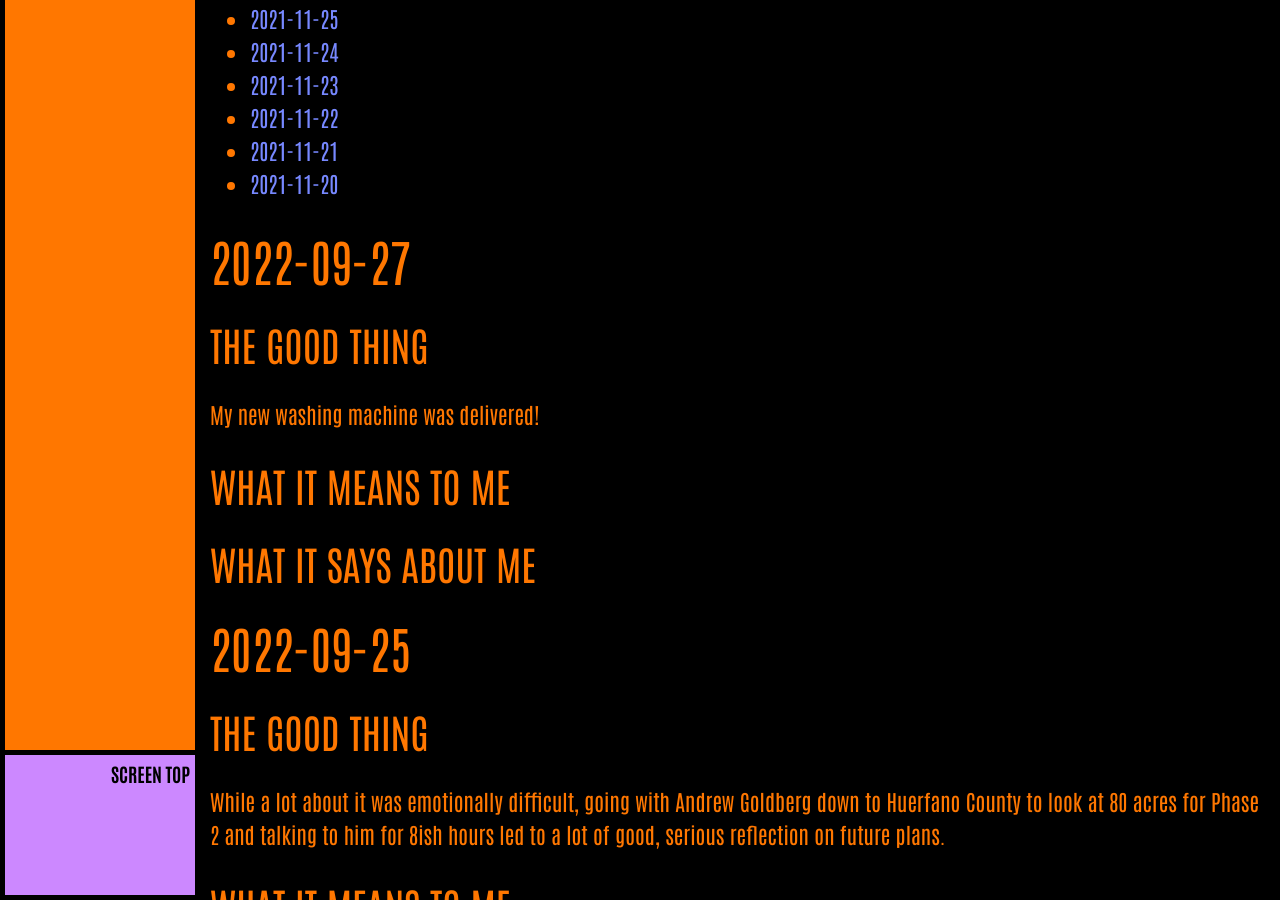
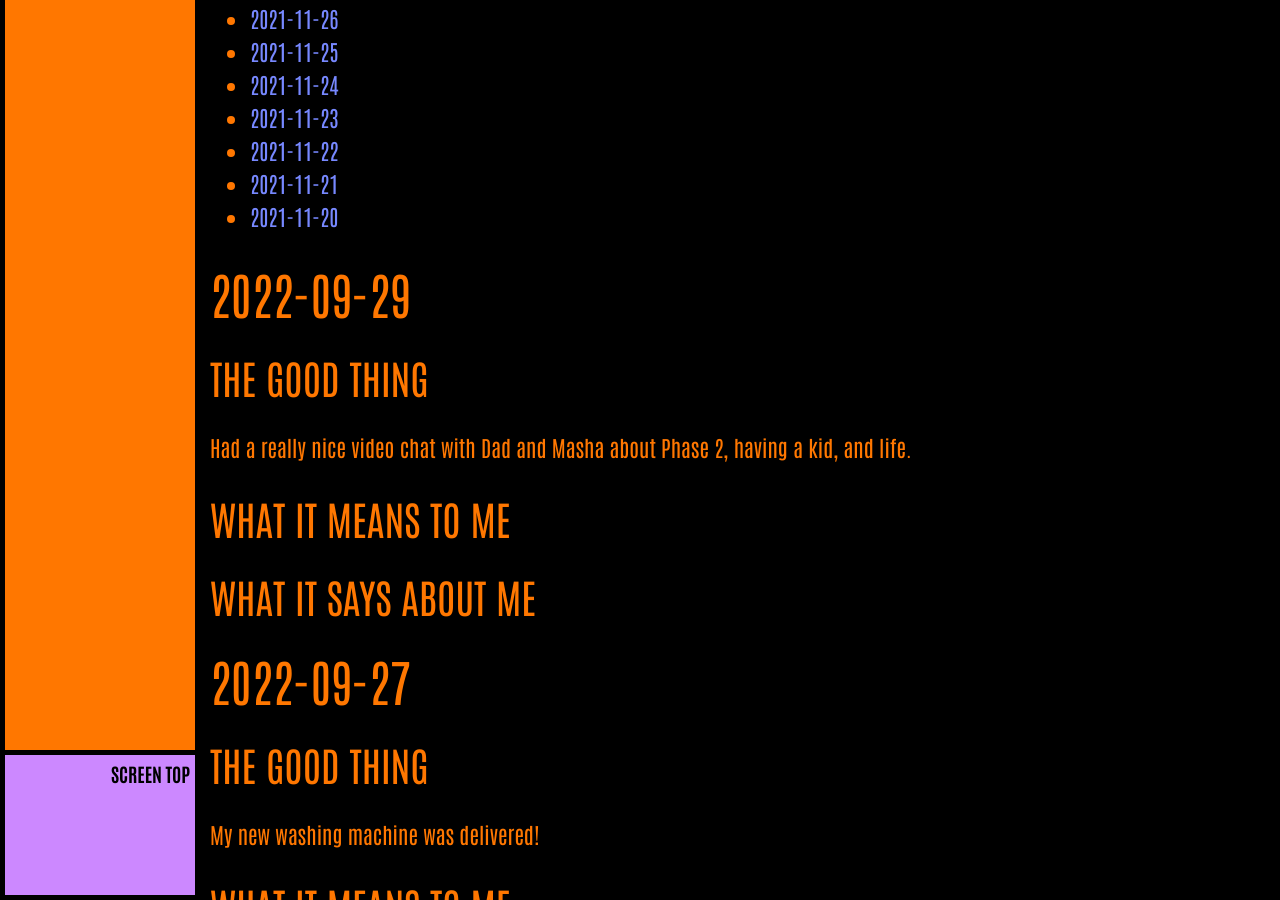
Before and after one commit to ArthurZey/arthurzey.github.io, a Jekyll site: the page built from _pages/one-good-thing.md, in a window 1280 px wide and 900 px high, scrolled down 6171 px. Built offline with Jekyll 4.4.1, drawn with Linux system fonts in a browser that asks for light colours; some of the changed text lies outside the part shown.

Commit message:
added stub for 2022-09-29

```diff
--- a/_pages/one-good-thing.md
+++ b/_pages/one-good-thing.md
@@ -13,6 +13,15 @@
 {:toc}
 {::options toc_levels="2" /}
 
+## 2022-09-29
+### The Good Thing
+Had a really nice video chat with Dad and Masha about Phase 2, having a kid, and life.
+### What It Means to Me
+
+### What It Says about Me
+
+
+
 ## 2022-09-27
 ### The Good Thing
 My new washing machine was delivered!
```
Also changed, not shown: other parts of _pages/one-good-thing.md (+1 -1 lines).
